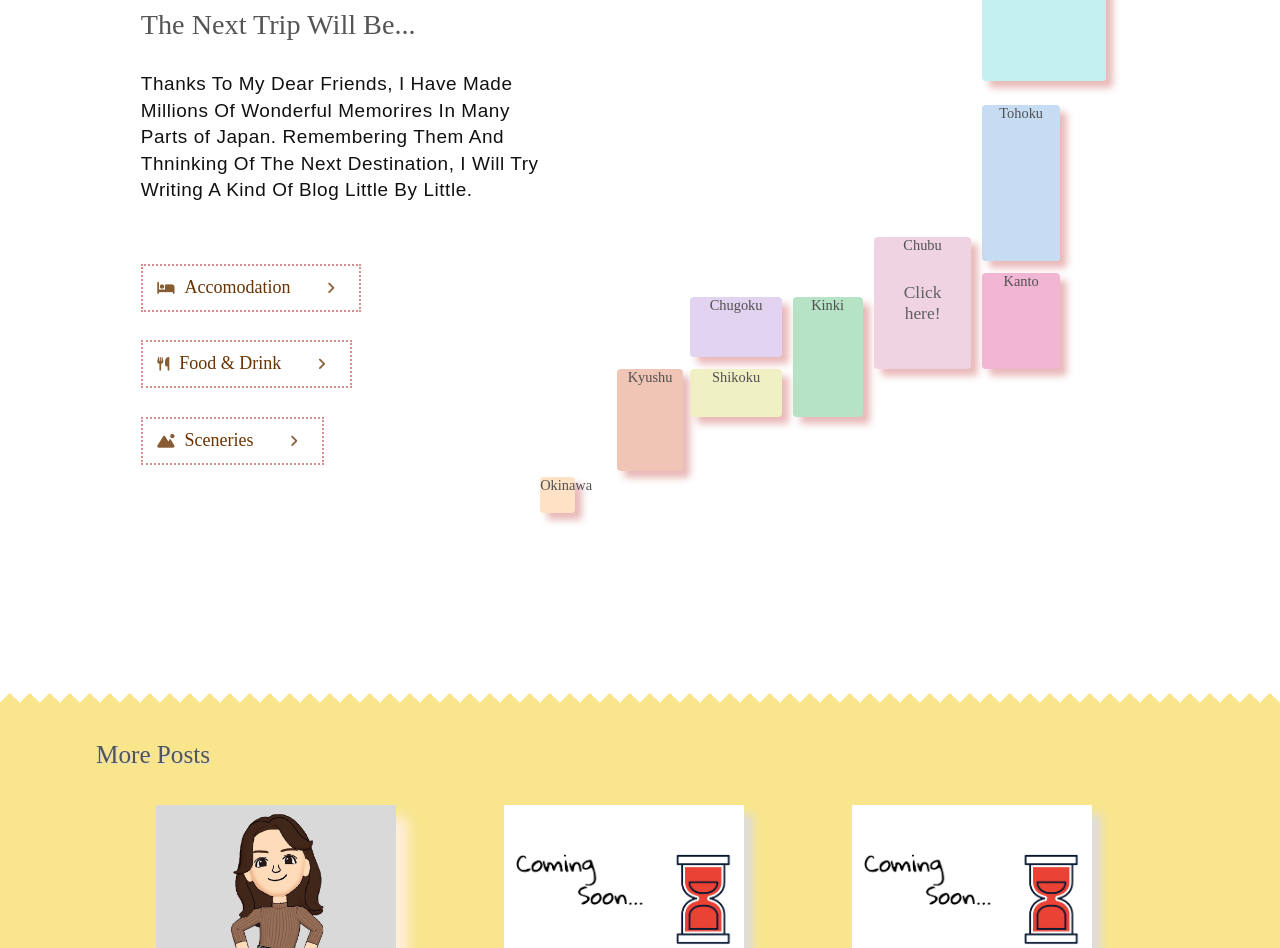
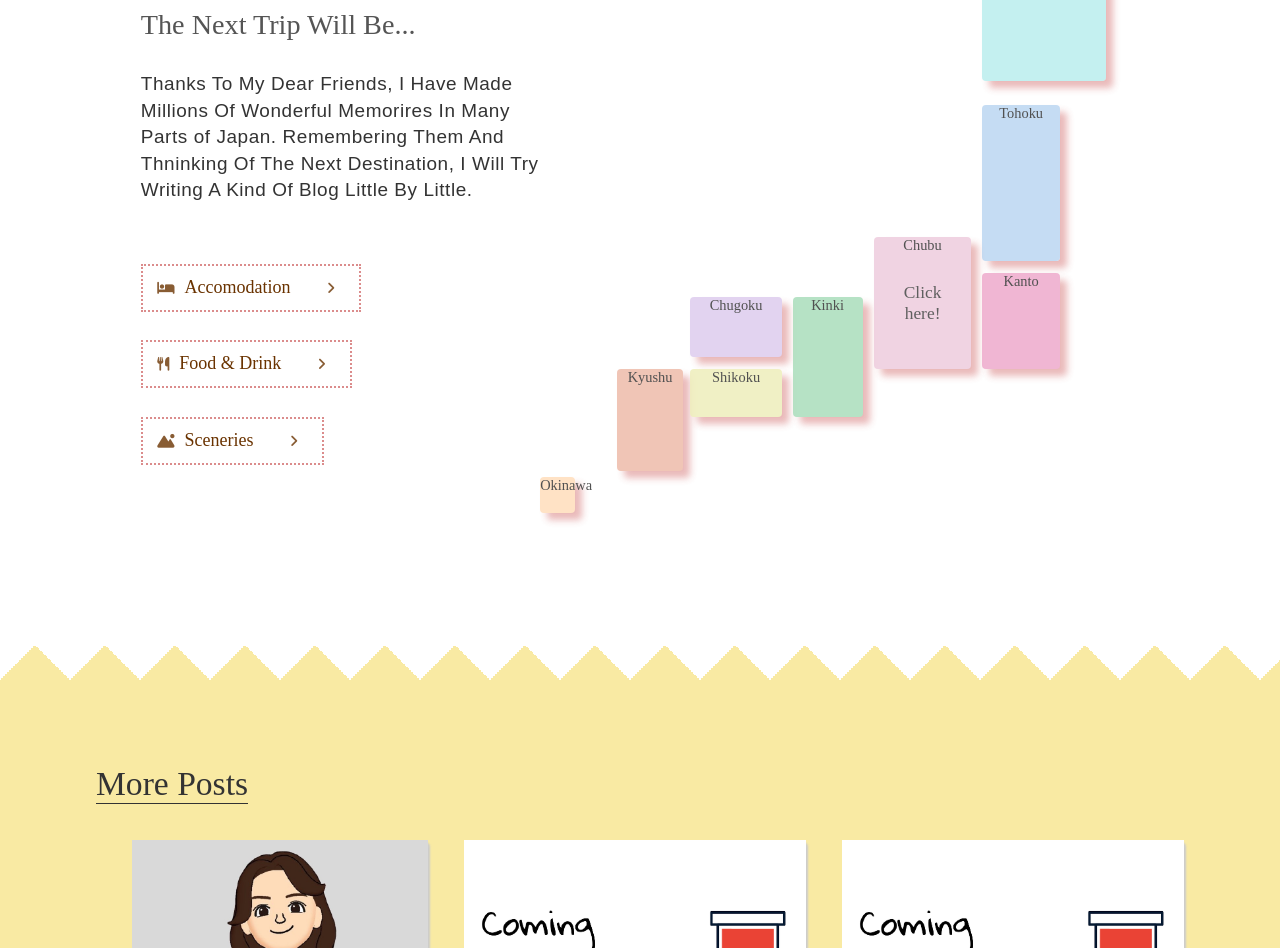
Before and after one commit to eru3/travel, a plain HTML site: page index.html in a window 1280 px wide. Shown: the part 627-1575 px from the top of the page. Drawn offline with Linux system fonts and the light colour scheme.

Commit message:
Update index.css

```diff
--- a/index.css
+++ b/index.css
@@ -79,8 +79,8 @@ li {
   top: 100%;
   z-index: 10;
   display: block;
-  height: 20px;
-  background-size: 20px 100%;
+  height: 70px;
+  background-size: 70px 100%;
   background-image: linear-gradient(135deg, white 25%, transparent 25%), linear-gradient(225deg, white 25%, transparent 25%);
   background-position: 0 0;
 }
@@ -116,7 +116,7 @@ li {
   line-height: 1.4;
   font-size: 1.58rem;
   font-weight: lighter;
-  color: #111;
+  color: #333;
 }
 
 .menu {
@@ -189,7 +189,7 @@ li {
 
   .okinawa {
     margin-top: 45rem;
-    margin-bottom: 12rem;
+    margin-bottom: 8rem;
     background-color: #fdb;
     height: 3rem;
     width: 45%;
@@ -292,16 +292,18 @@ li {
 .sitesNavi {
   margin: 0;
   height: 100%;
-  background-color: #f8e58c;
+  background-color: rgba(248, 229, 140, 0.8);
 }
 
 .sitesNavi-title {
-  padding-top: 4rem;
-  font-family: 'Times New Roman', Times, serif;
-  font-size: 2.1rem;
+  display: inline-block;
+  padding-top: 10rem;
+  margin-bottom: 1rem;
+  font-family: corbel;
+  font-size: 2.8rem;
   font-weight: lighter;
-  color: #555;
-  text-shadow: 1px 1px #DDD;
+  color: #333;
+  border-bottom: 1px solid #333;
 }
 
 .sites {
@@ -309,26 +311,16 @@ li {
 }
 
 .sites li {
-  margin: 3rem 4rem 3rem 5rem;
+  margin: 2rem 0 8rem 3rem;
+  background-color: #FFF;
+  box-shadow: 2px 2px 2px #ccc;
+  border-radius: 5px;
+  text-align: center;
+  transition: all .2s;
+
 }
 
-.site {
-  width: 20rem;
+
+.in:hover {
+  transform: translateY(-5px);
 }
-
-.ES {
-  box-shadow: 12px 12px 12px #fed;
-}
-
-.ES:active {
-  box-shadow: 7px 7px 5px #ddd;
-}
-
-.unknown {
-  box-shadow: 9px 9px 9px #ddd;
-}
-
-.ES-title {
-  text-align: center;
-  margin-top: 0.8rem;
-}
```
